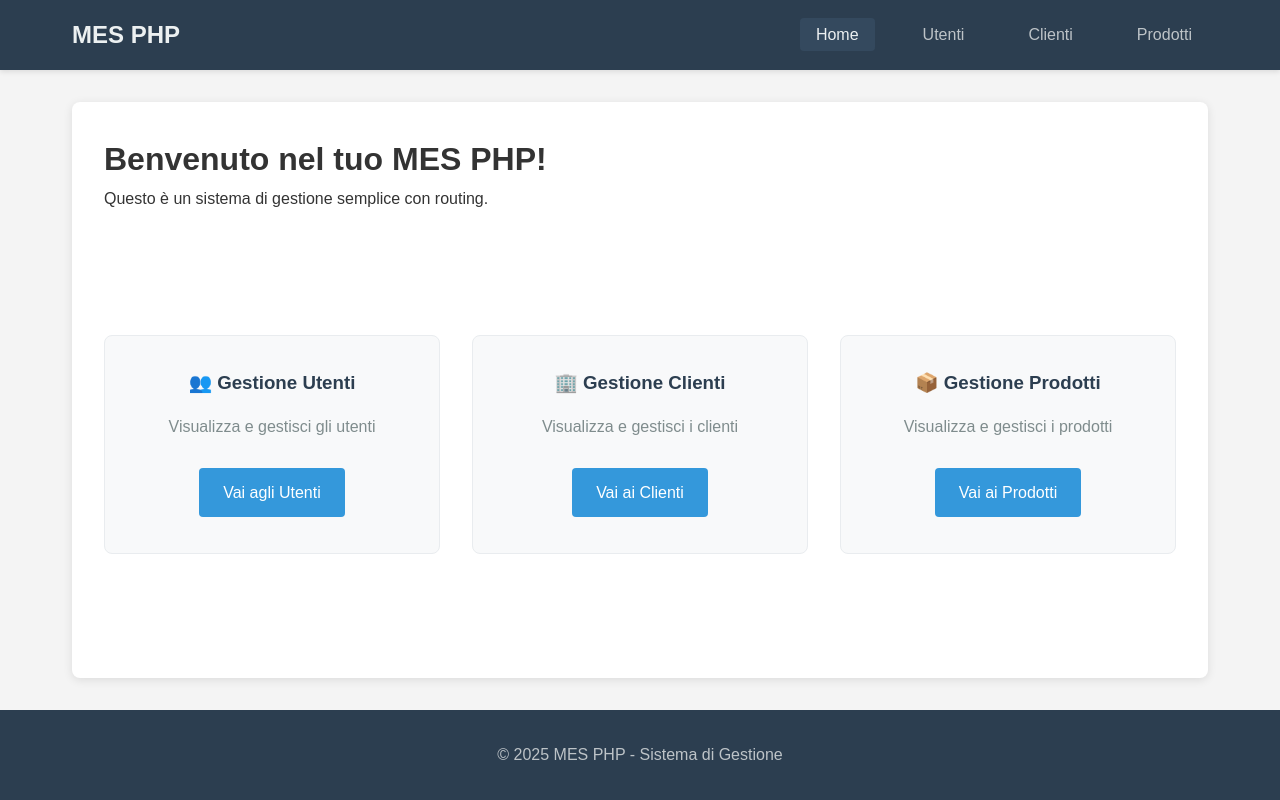
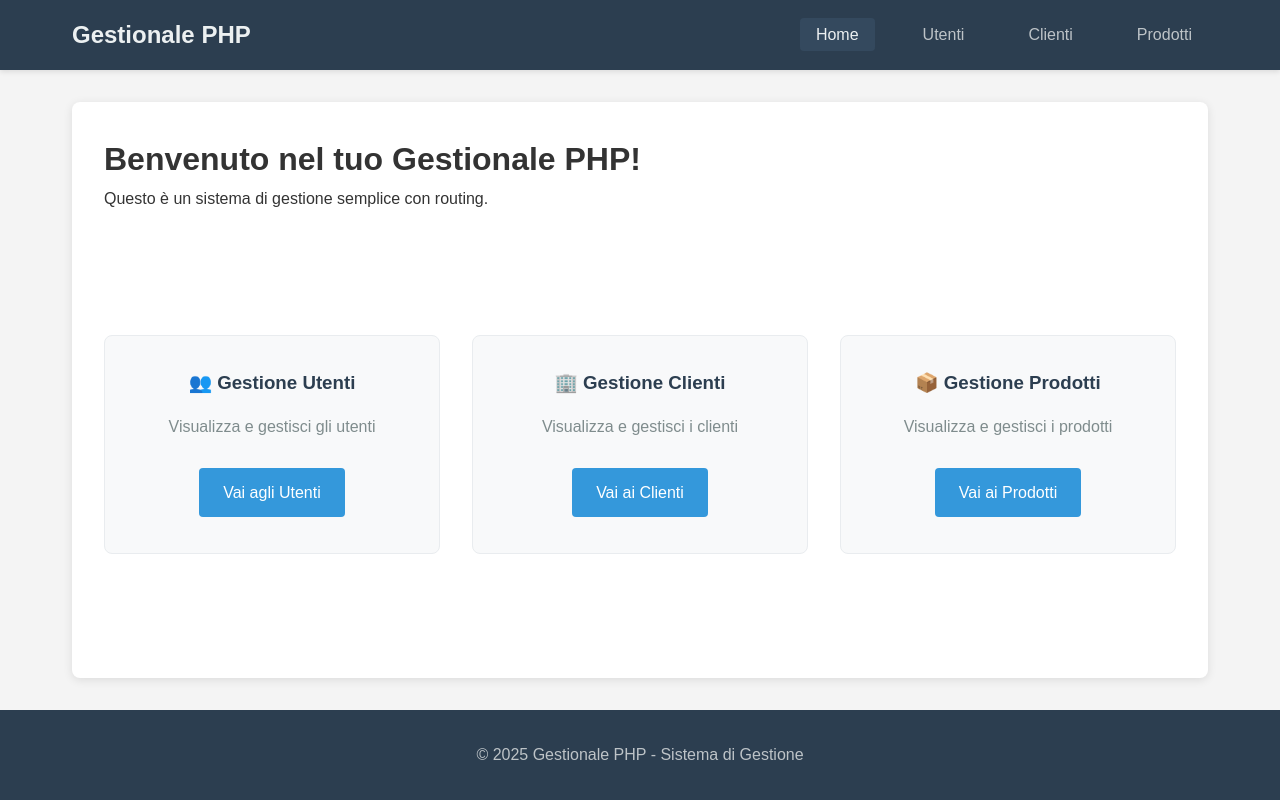
Before and after one commit to Elia97/gestionalePHP, a PHP site: page / in a window 1280 px wide. Run offline with PHP 8.4, Linux system fonts and the light colour scheme; some libraries are stand-ins or nearby versions.

Commit message:
refactor: rinominato progetto da MES PHP a Gestionale PHP
- Aggiornato titolo e logo in layout.php
- Modificato titolo homepage in home.php
- Aggiornato README.md con nuovo nome progetto
- Cambiata variabile APP_NAME in env_loader.php

Il nome 'Gestionale PHP' è più appropriato per il tipo di
sistema sviluppato (gestione utenti/clienti/prodotti)

```diff
--- a/env_loader.php
+++ b/env_loader.php
@@ -104,7 +104,7 @@ DB_USER=root
 DB_PASS=
 
 # Configurazione Applicazione
-APP_NAME="MES PHP"
+APP_NAME="Gestionale PHP"
 APP_URL=http://localhost:8000
 APP_DEBUG=true
 APP_ENV=development
--- a/includes/layout.php
+++ b/includes/layout.php
@@ -4,14 +4,14 @@
 <head>
     <meta charset="UTF-8">
     <meta name="viewport" content="width=device-width, initial-scale=1.0">
-    <title><?= isset($pageTitle) ? "{$pageTitle} - " : '' ?>MES PHP</title>
+    <title><?= isset($pageTitle) ? "{$pageTitle} - " : '' ?>Gestionale PHP</title>
     <link rel="stylesheet" href="/style.css">
 </head>
 
 <body>
     <header class="main-header">
         <nav class="main-nav">
-            <a href="/" class="logo">MES PHP</a>
+            <a href="/" class="logo">Gestionale PHP</a>
             <ul class="nav-links">
                 <li><a href="/" class="<?= $router->getCurrentPath() === '/' ? 'active' : '' ?>">Home</a></li>
                 <li><a href="/users" class="<?= $router->getCurrentPath() === '/users' ? 'active' : '' ?>">Utenti</a></li>
@@ -26,7 +26,7 @@
     </main>
 
     <footer class="main-footer">
-        <p>&copy; 2025 MES PHP - Sistema di Gestione</p>
+        <p>&copy; 2025 Gestionale PHP - Sistema di Gestione</p>
     </footer>
 </body>
 
--- a/pages/home.php
+++ b/pages/home.php
@@ -3,7 +3,7 @@ require_once 'db.php';
 ?>
 
 <div class="page-content">
-    <h1>Benvenuto nel tuo MES PHP!</h1>
+    <h1>Benvenuto nel tuo Gestionale PHP!</h1>
     <p>Questo è un sistema di gestione semplice con routing.</p>
 
     <div class="navigation-cards">
```
Also changed, not shown: README.md.
